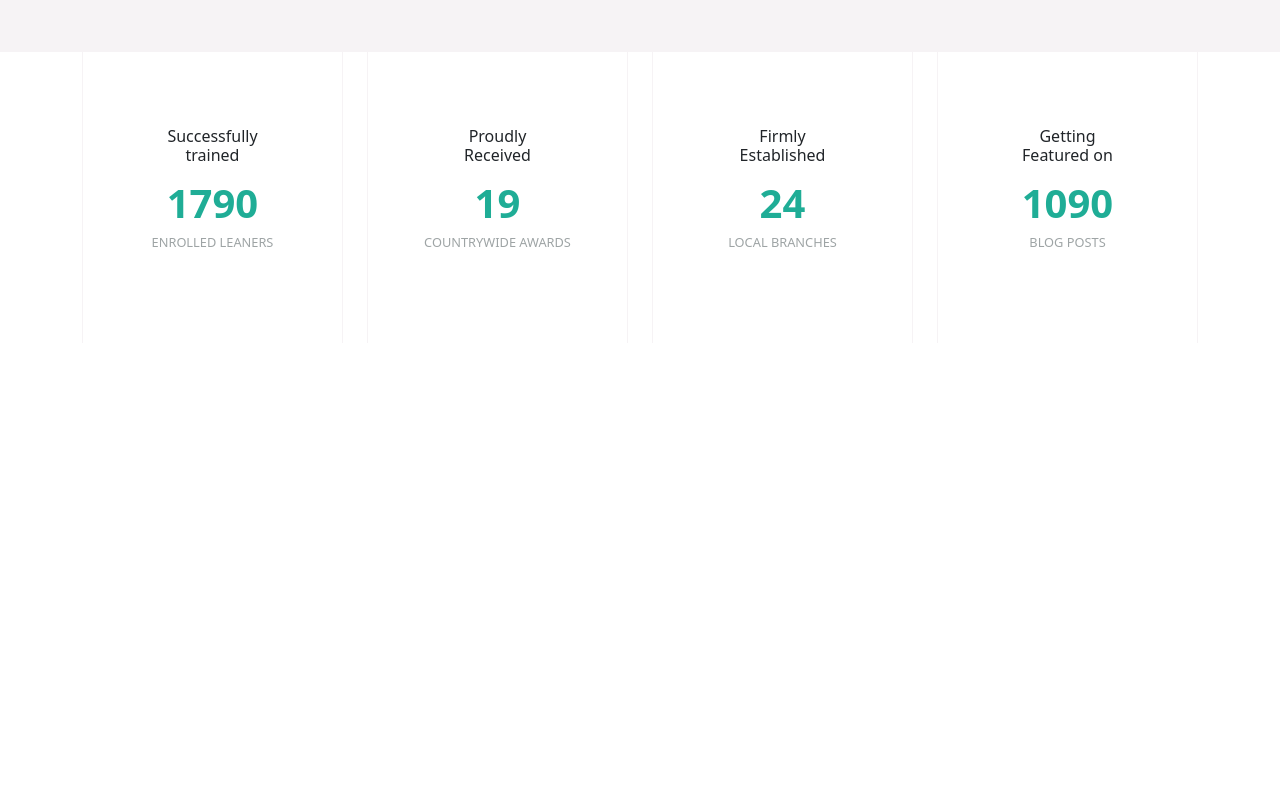
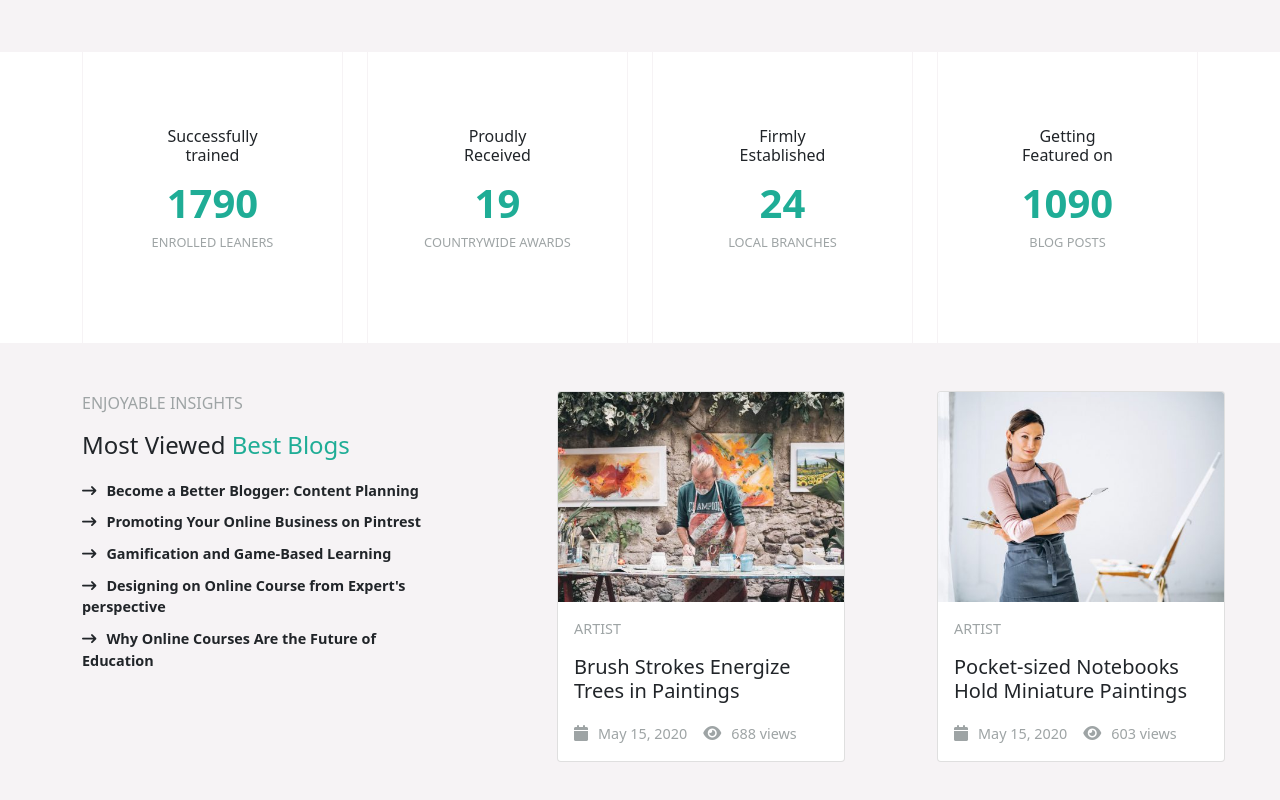
Before and after one commit to Fabio-F16/proj-html-vuejs, a Vue app: page / in a window 1280 px wide. Shown: the part 3341-4141 px from the top of the page. Before the commit the page ends 3684 px from the top, so only its background shows below. Built offline with nearby package versions, Linux system fonts and the light colour scheme.

Commit message:
BlogsComponent

```diff
--- a/src/App.vue
+++ b/src/App.vue
@@ -28,6 +28,9 @@ export default {
 .color-grey {
   color: #9ea4a5;
 }
+.color-lightgrey {
+  background-color: #f6f3f5;
+}
 .bg-lightgrey {
   background-color: #f6f3f5;
 }
--- /dev/null
+++ b/src/components/BlogsComponent.vue
@@ -0,0 +1,119 @@
+<template>
+  <div class="bg-lightgrey">
+    <div class="container py-5">
+      <div class="row justify-content-between">
+        <div class="col-12 col-md-4">
+          <p class="color-grey">ENJOYABLE INSIGHTS</p>
+          <h4>Most Viewed <span class="color-green">Best Blogs</span></h4>
+          <ul>
+            <li>
+              <i class="fa-solid fa-arrow-right-long"></i>Become a Better
+              Blogger: Content Planning
+            </li>
+            <li>
+              <i class="fa-solid fa-arrow-right-long"></i>Promoting Your Online
+              Business on Pintrest
+            </li>
+            <li>
+              <i class="fa-solid fa-arrow-right-long"></i>Gamification and
+              Game-Based Learning
+            </li>
+            <li>
+              <i class="fa-solid fa-arrow-right-long"></i>Designing on Online
+              Course from Expert's perspective
+            </li>
+            <li>
+              <i class="fa-solid fa-arrow-right-long"></i>Why Online Courses Are
+              the Future of Education
+            </li>
+          </ul>
+        </div>
+        <div class="col-12 col-md-3">
+          <div class="card" style="width: 18rem">
+            <img
+              src="../assets/img/artist-blog-03-480x352.jpeg"
+              class="card-img-top"
+              alt="..."
+            />
+            <div class="card-body">
+              <p>ARTIST</p>
+              <h5 class="card-title">
+                Brush Strokes Energize Trees in Paintings
+              </h5>
+              <div class="d-flex gap-3">
+                <div class="card-info">
+                  <i class="fa-solid fa-calendar color-grey"></i>
+                  <span>May 15, 2020</span>
+                </div>
+                <div class="card-info">
+                  <i class="fa-solid fa-eye color-grey"></i>
+                  <span>688 views</span>
+                </div>
+              </div>
+            </div>
+          </div>
+        </div>
+        <div class="col-12 col-md-3">
+          <div class="card" style="width: 18rem">
+            <img
+              src="../assets/img/artist-blog-01-480x352.jpg"
+              class="card-img-top"
+              alt="..."
+            />
+            <div class="card-body">
+              <p>ARTIST</p>
+              <h5 class="card-title">
+                Pocket-sized Notebooks Hold Miniature Paintings
+              </h5>
+              <div class="d-flex gap-3">
+                <div class="card-info">
+                  <i class="fa-solid fa-calendar color-grey"></i>
+                  <span>May 15, 2020</span>
+                </div>
+                <div class="card-info">
+                  <i class="fa-solid fa-eye color-grey"></i>
+                  <span>603 views</span>
+                </div>
+              </div>
+            </div>
+          </div>
+          <!-- <img src="../assets/img/artist-blog-03-480x352.jpeg" alt="Artist01" />
+          <p>ARTIST</p>
+          <h6>Brush Strokes Energize Trees in Paintings</h6> -->
+        </div>
+      </div>
+    </div>
+  </div>
+</template>
+
+<script>
+export default {
+  name: "BlogsComponent",
+};
+</script>
+
+<style lang="scss" scoped>
+ul {
+  padding: 0;
+  list-style-type: none;
+  //   color: #9ea4a5;
+  margin-top: 20px;
+
+  li {
+    margin-top: 10px;
+    font-size: 0.9rem;
+    font-weight: bold;
+  }
+}
+i {
+  margin-right: 10px;
+}
+.card-info {
+  margin-top: 10px;
+}
+.card p,
+.card span {
+  font-size: 0.9rem;
+  color: #9ea4a5;
+}
+</style>
--- a/src/components/MainComponent.vue
+++ b/src/components/MainComponent.vue
@@ -5,6 +5,7 @@
     <SmartTutoringComponent />
     <ReviewComponent />
     <StatisticsComponent />
+    <BlogsComponent />
   </main>
 </template>
 
@@ -14,6 +15,7 @@ import CoursesComponent from "@/components/CoursesComponent.vue";
 import SmartTutoringComponent from "@/components/SmartTutoringComponent.vue";
 import ReviewComponent from "@/components/ReviewComponent.vue";
 import StatisticsComponent from "@/components/StatisticsComponent.vue";
+import BlogsComponent from "@/components/BlogsComponent.vue";
 export default {
   name: "MainComponent",
   components: {
@@ -22,6 +24,7 @@ export default {
     SmartTutoringComponent,
     ReviewComponent,
     StatisticsComponent,
+    BlogsComponent,
   },
 };
 </script>
```
